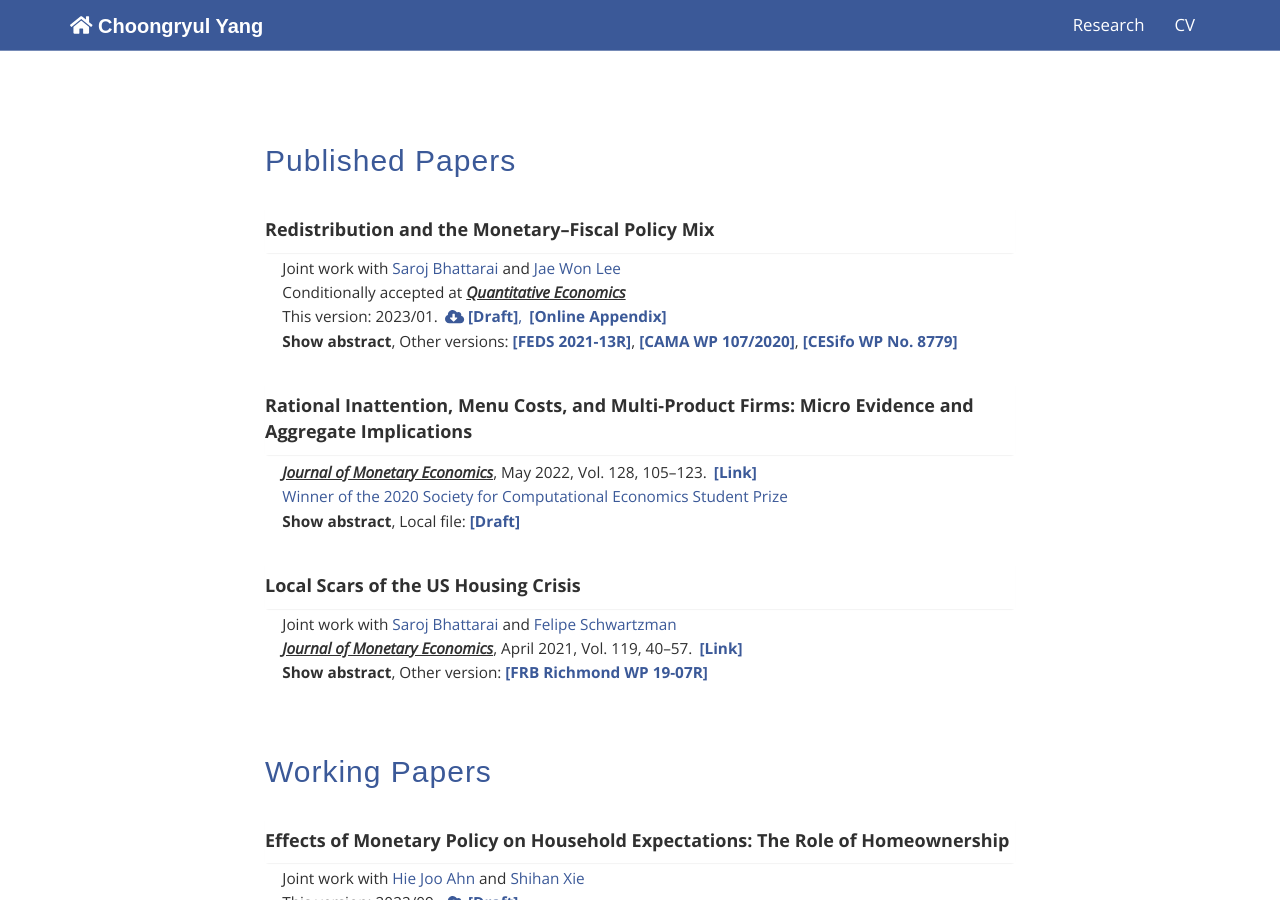
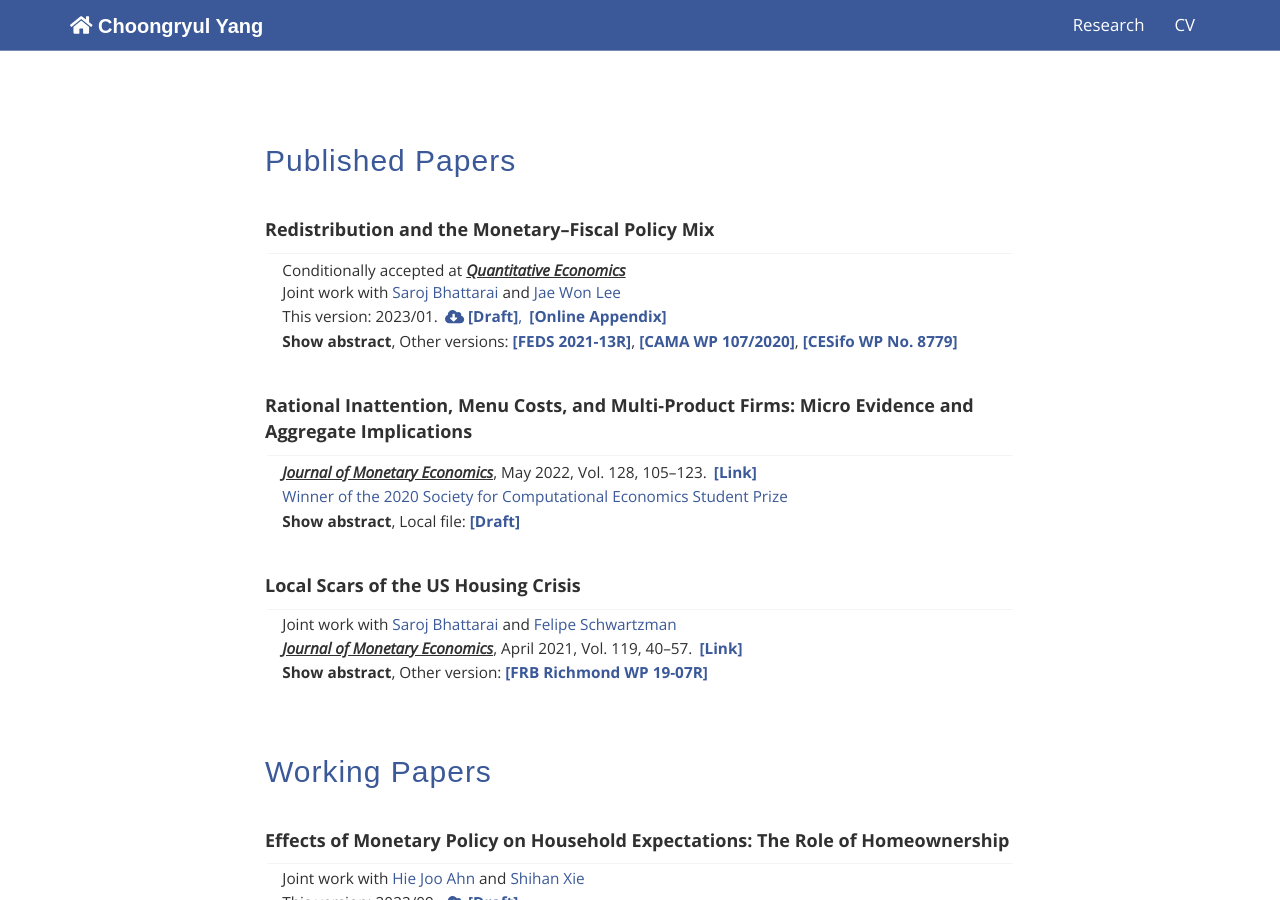
Before and after one commit to choongryulyang/choongryulyang.github.io, a Jekyll site: the page built from index.html, in a window 1280 px wide and 900 px high, scrolled down 816 px. Built offline with Jekyll 4.4.1, drawn with Linux system fonts in a browser that asks for light colours.

Commit message:
Update index.html

```diff
--- a/index.html
+++ b/index.html
@@ -84,16 +84,19 @@
 				<div class="panel-collapse collapse in" role="tabpanel">
 					<div class="panel-body">
 
-						<div style="font-size: 11.5pt; text-align: left; color: #303030; margin-left: 0.8em"> Joint work with
+						<div style="font-size: 11.5pt; text-align: left; color: #303030; margin-left: 0.8em">
+
+							<p style="margin-bottom:0px; font-size: 11.5pt">
+								<a style="color: #303030">
+									Conditionally accepted at <b><i><u> Quantitative Economics</u></i></b>
+							</p>
+
+							Joint work with
 							<a class="author" style="color: #3b5998" href="https://sites.google.com/site/bhattaraisaroj/"
 								target="_blank">Saroj Bhattarai</a> and
 							<a class="author" style="color: #3b5998" href="https://sites.google.com/site/jwlee7/"
 								target="_blank">Jae Won Lee</a>
 
-							<p style="margin-bottom:0px; font-size: 11.5pt">
-								<a style="color: #303030">
-									Conditionally accepted at <b><i><u> Quantitative Economics</u></i></b>
-							</p>
 
 							<p style="margin-bottom:0px; font-size: 11.5pt">
 								<a style="color: #303030">
```
